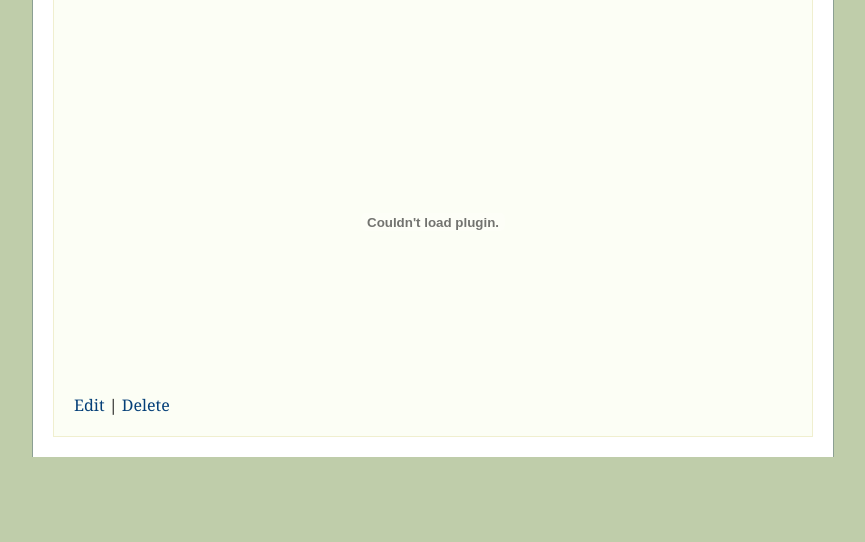
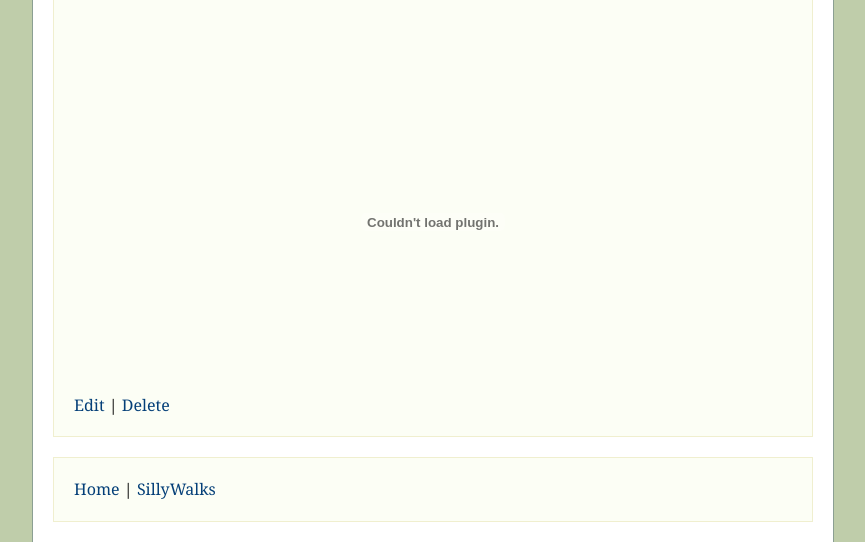
Before and after one commit to nowells/django-pluggables, a Django app: template examples/sillywalks/templates/sillywalks/view.html in a window 1280 px wide. Shown: the part 310-852 px from the top of the page, without its empty margins (207-1072 px from the left). Before the commit the page ends 767 px from the top, so only its background shows below. Run offline with Django 3.2, Linux system fonts and the light colour scheme; the template is opened without the code that fills it, so the values that code supplies are empty; some libraries are stand-ins or nearby versions.

Commit message:
Added footer.

```diff
--- a/examples/sillywalks/templates/base.html
+++ b/examples/sillywalks/templates/base.html
@@ -39,6 +39,7 @@
                         {% endblock %}
                     </div>
                 {% endblock %}
+                <div class=item_container><a href="{% url index %}">Home</a> | <a href="{% url sillywalks_index %}">SillyWalks</a></div>
             </div>
         </div>
     </center>
```
